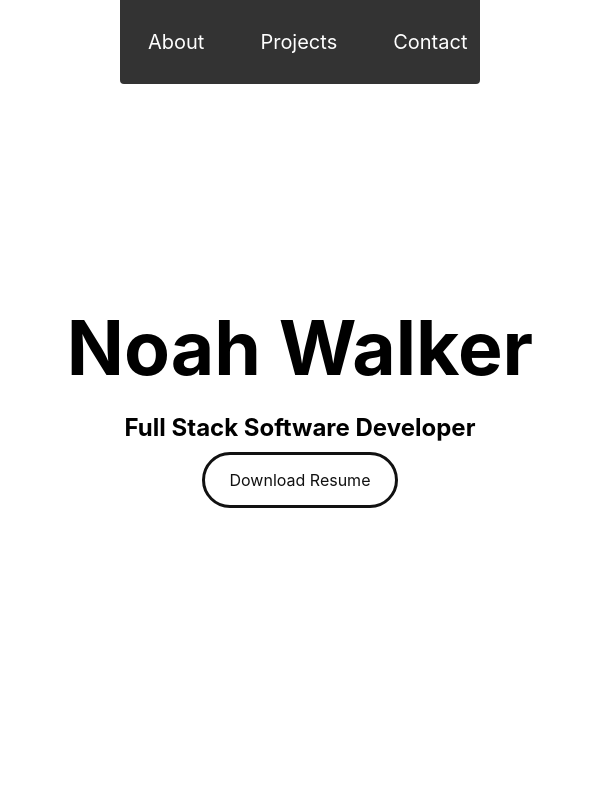
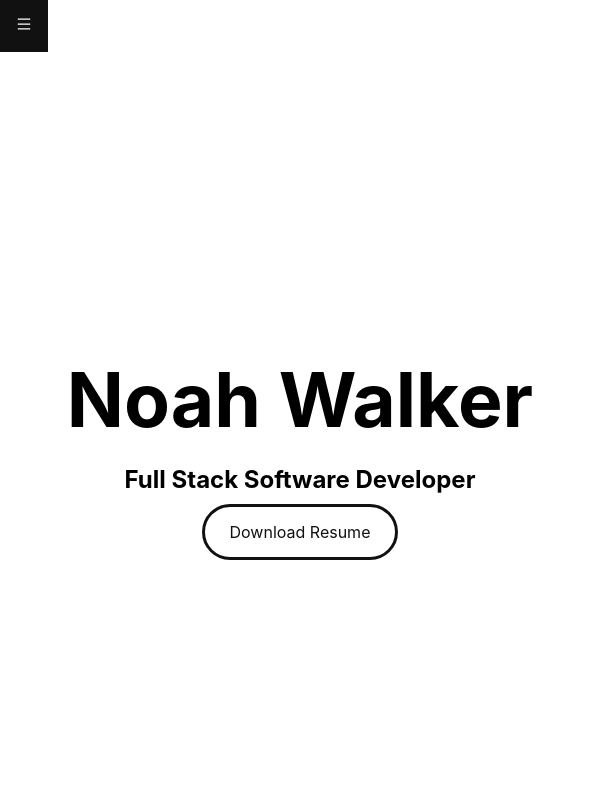
Before and after one commit to arkbuilder117/arkbuilder117.github.io, a React (Create React App) app: page / in a window 600 px wide. Shown: the top 800 px of the page. Built offline with nearby package versions, Linux system fonts and the light colour scheme.

Commit message:
Added dropdown menu for small screens

```diff
--- a/package.json
+++ b/package.json
@@ -7,7 +7,9 @@
     "@testing-library/jest-dom": "^5.16.5",
     "@testing-library/react": "^13.3.0",
     "@testing-library/user-event": "^13.5.0",
+    "bootstrap": "^5.2.0",
     "react": "^18.2.0",
+    "react-bootstrap": "^2.5.0",
     "react-dom": "^18.2.0",
     "react-icons": "^4.4.0",
     "react-scripts": "5.0.1",
--- a/public/index.html
+++ b/public/index.html
@@ -24,7 +24,7 @@
       work correctly both with client-side routing and a non-root public URL.
       Learn how to configure a non-root public URL by running `npm run build`.
     -->
-    <title>React App</title>
+    <title>Noah Walker</title>
   </head>
   <body>
     <noscript>You need to enable JavaScript to run this app.</noscript>
--- a/src/App.css
+++ b/src/App.css
@@ -3,14 +3,6 @@
   height: 100vh;
   margin: 0 auto;
   /* padding: 0 20px; */
-}
-
-.navbar {
-  /* max-width: 60vw; */
-  /* width: 100px; */
-  display: flex;
-  justify-content: center;
-  /* align-items: center; */
 }
 
 .navbar ul {
@@ -46,12 +38,115 @@
   background-color: #111;
 }
 
+@media only screen and (min-width: 600px) {
   .navbar {
     height: auto;
     position: absolute;
     top: 0;
     left: 0;
     right: 0;
+    display: flex;
+    justify-content: center;
+  }
+
+  .dropdown {
+    display: none;
+  }
+}
+
+@media only screen and (max-width: 600px) {
+  .navbar {
+    display: none;
+  }
+
+  .dropdown {
+    /* height: auto;
+    width: 25%;
+    position: absolute;
+    top: 0;
+    right: 0;
+    transition: 600ms ease all;
+    overflow: scroll;
+    background-color: red; */
+    position: relative;
+    display: inline-block;
+  }
+
+  .dropbtn {
+    background-color: #333;
+    color: white;
+    padding: 16px;
+    font-size: 16px;
+    border: none;
+  }
+
+  .dropdown-content {
+    display: none;
+    position: absolute;
+    background-color: #f1f1f1;
+    min-width: 160px;
+    box-shadow: 0px 8px 16px 0px rgba(0, 0, 0, 0.2);
+    z-index: 1;
+  }
+
+  /* .dropdown li {
+    text-decoration: none;
+  } */
+
+  /* .dropdown-content ul {
+    list-style-type: none;
+  } */
+
+    .dropdown-content li {
+      list-style-type: none;
+    }
+
+  .dropdown-content a {
+    color: black;
+    padding: 12px 16px;
+    text-decoration: none;
+    display: block;
+  }
+
+  /* Change color of dropdown links on hover */
+  .dropdown-content a:hover {
+    background-color: #ddd;
+  }
+
+  /* Show the dropdown menu on hover */
+  .dropdown:hover .dropdown-content {
+    display: block;
+  }
+
+  /* .dropdown .clicked {
+    display: block;
+  } */
+
+  /* .dropbtn */
+
+  /* Change the background color of the dropdown button when the dropdown content is shown */
+  .dropdown:hover .dropbtn {
+    background-color: #111;
+  }
+
+  .menu {
+    visibility: hidden;
+  }
+
+  .menu.active {
+    /* max-width: 60vw; */
+    /* width: 100px; */
+    /* display: flex;
+  justify-content: center; */
+    /* align-items: center; */
+    opacity: 1;
+    visibility: visible;
+    transform: translateY(0);
+  }
+
+  .menu.active .dropdown-content {
+    display: block;
+  }
 }
 
 .hero-container {
--- a/src/App.jsx
+++ b/src/App.jsx
@@ -1,4 +1,5 @@
 import "./App.css";
+import * as React from 'react';
 import headshot from "./img/headshot.jpeg";
 import AVRSLogo from "./img/AVRS_logo.png";
 import XAMPPLogo from "./img/xamppLogo.png";
@@ -6,8 +7,38 @@ import CppLogo from "./img/cpp_logo.png";
 import resume from "./static/Noah_Walker_resume.pdf";
 import {BsLinkedin, BsGithub} from "react-icons/bs"
 import {SiGmail} from "react-icons/si";
+import {AiOutlineMenu} from "react-icons/ai";
 
 function App() {
+  const dropdownRef = React.useRef(null);
+  const [isClicked, setIsClicked] = React.useState(false);
+
+  const buttonClick = () => {
+    setIsClicked(!isClicked);
+  };
+
+  React.useEffect(() => {
+    const pageClickEvent = (e) => {
+      console.log(e);
+      console.log(e.target)
+      if (dropdownRef.current !== null && !dropdownRef.current.contains(e.target)) {
+        console.log(isClicked);
+        setIsClicked(!isClicked);
+      }
+    };
+
+    if (isClicked) {
+      window.addEventListener('click', pageClickEvent);
+      console.log('Event listener added');
+    }
+
+    return () => {
+      window.removeEventListener('click', pageClickEvent);
+      console.log('Event listener removed');
+    };
+
+  }, [isClicked]);
+
   const projectsAttr = [{
     name: "Automated Vending and Reservation System",
     description: "UT Arlington Senior Design capstone project to allow users to purchase items from a vending machine in advance using a paired mobile app.",
@@ -24,6 +55,17 @@ function App() {
   return (
     <div className="container-lg">
       <Navbar />
+
+      <div ref={dropdownRef} className="dropdown">
+        <button className="dropbtn" onClick={buttonClick}><AiOutlineMenu/></button>
+        <nav className={`menu ${isClicked ? 'active' : 'inactive'}`}>
+          <ul className="dropdown-content">
+            <li><a href="#about">About</a></li>
+            <li><a href="#projects">Projects</a></li>
+            <li><a href="#contact">Contact</a></li>
+          </ul>
+        </nav>
+      </div>
 
       <div className="hero-container">
         {/* <p>Hello there, I'm</p> */}
```
Also changed, not shown: 1 other file (tests, documents, lock files or other folders). Lines whose indentation alone changed are shown as unchanged.
